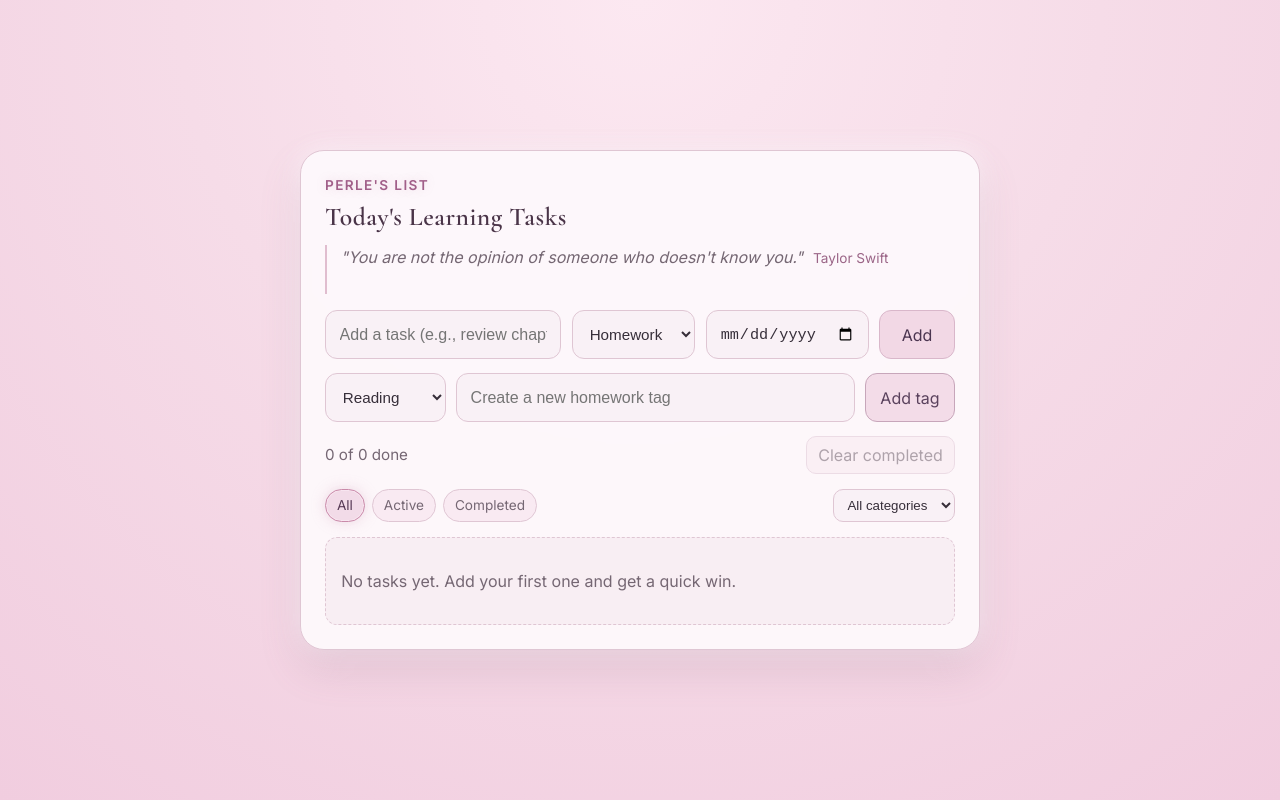
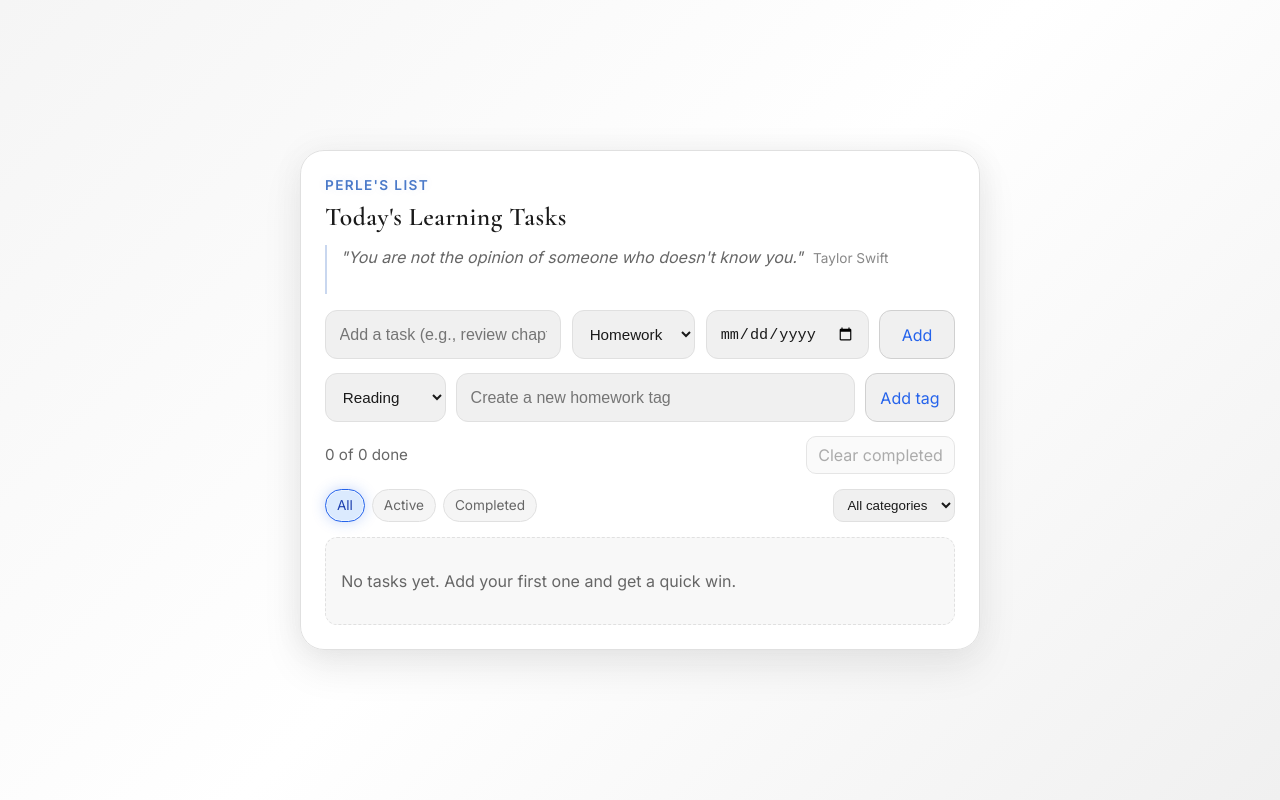
Before and after one commit to remyleIV/one-summa-night, a React (Vite) app: page / in a window 1280 px wide. Built offline with nearby package versions, Linux system fonts and the light colour scheme.

Commit message:
Revert to lily-opening.mp4 video and apply white theme

```diff
--- a/src/App.jsx
+++ b/src/App.jsx
@@ -1,5 +1,5 @@
 import { useEffect, useMemo, useRef, useState } from "react";
-import introVideo from "./assets/intro.mp4";
+import bloomVideo from "./assets/lily-opening.mp4";
 
 const STORAGE_KEY = "student-friendly-tasks-v1";
 const HOMEWORK_TAGS_KEY = "student-friendly-homework-tags-v1";
@@ -66,7 +66,7 @@ const MOTIVATION_QUOTES = [
     song: "Always",
   },
 ];
-const BLOOM_VIDEO_SRC = introVideo;
+const BLOOM_VIDEO_SRC = bloomVideo;
 
 function readInitialTasks() {
   try {
--- a/src/index.css
+++ b/src/index.css
@@ -4,20 +4,20 @@
   font-family: "Inter", "Segoe UI", Roboto, Helvetica, Arial, sans-serif;
   line-height: 1.5;
   font-weight: 400;
-  color: #362e39;
-  background-color: #f7dfea;
-  --bg-main: #f7dfea;
-  --bg-soft: #f3d4e2;
-  --surface: #fdf8fb;
-  --surface-2: #f9f1f6;
-  --border: #dfc6d3;
-  --text-main: #362e39;
-  --text-soft: #756773;
-  --accent: #9f5f87;
-  --accent-soft: #d9b7ca;
-  --danger: #b24f76;
-  --danger-soft: #c995ad;
-  --focus-ring: rgba(201, 131, 167, 0.28);
+  color: #1a1a1a;
+  background-color: #ffffff;
+  --bg-main: #ffffff;
+  --bg-soft: #f5f5f5;
+  --surface: #fafafa;
+  --surface-2: #f0f0f0;
+  --border: #e0e0e0;
+  --text-main: #1a1a1a;
+  --text-soft: #666666;
+  --accent: #2563eb;
+  --accent-soft: #dbeafe;
+  --danger: #dc2626;
+  --danger-soft: #fee2e2;
+  --focus-ring: rgba(37, 99, 235, 0.1);
 }
 
 * {
@@ -35,18 +35,17 @@ body {
   display: grid;
   place-items: center;
   padding: 2rem 1rem;
-  background:
-    radial-gradient(circle at top, #fce8f1 0%, #f6dce8 45%, #f1cddf 100%);
+  background: linear-gradient(135deg, #f5f5f5 0%, #ffffff 50%, #f0f0f0 100%);
 }
 
 .todoCard {
   width: min(680px, 100%);
-  background-color: rgba(253, 248, 251, 0.96);
+  background-color: rgba(255, 255, 255, 0.98);
   border: 1px solid var(--border);
   border-radius: 24px;
   box-shadow:
-    0 18px 40px rgba(145, 98, 124, 0.2),
-    0 0 26px rgba(255, 246, 251, 0.95);
+    0 18px 40px rgba(0, 0, 0, 0.08),
+    0 0 26px rgba(240, 240, 240, 0.95);
   padding: 1.5rem;
   backdrop-filter: blur(5px);
 }
@@ -56,23 +55,23 @@ body {
   font-size: clamp(1.4rem, 2vw, 1.9rem);
   font-family: "Cormorant Garamond", Georgia, "Times New Roman", serif;
   letter-spacing: 0.02em;
-  color: #4a3448;
+  color: #1a1a1a;
 }
 
 .eyebrow {
   margin: 0;
-  color: #a15f89;
+  color: #4b7ac9;
   font-size: 0.85rem;
   font-weight: 600;
   letter-spacing: 0.1em;
   text-transform: uppercase;
-  text-shadow: 0 0 10px rgba(196, 136, 168, 0.25);
+  text-shadow: 0 0 10px rgba(75, 122, 201, 0.1);
 }
 
 .subtitle {
   margin: 0.5rem 0 1rem;
   color: var(--text-soft);
-  border-left: 2px solid rgba(205, 152, 179, 0.62);
+  border-left: 2px solid rgba(75, 122, 201, 0.3);
   padding-left: 0.85rem;
   font-style: italic;
   min-height: 3.1rem;
@@ -97,7 +96,7 @@ body {
   display: inline-block;
   margin-left: 0.35rem;
   font-size: 0.85rem;
-  color: #9b6587;
+  color: #888888;
   font-style: normal;
 }
 
@@ -145,10 +144,10 @@ button {
 }
 
 .addButton {
-  border: 1px solid var(--accent-soft);
+  border: 1px solid #d0d0d0;
   border-radius: 12px;
-  background-color: #f2d8e5;
-  color: #4b3550;
+  background-color: #f0f0f0;
+  color: #2563eb;
   padding: 0.72rem 1rem;
   min-width: 76px;
   cursor: pointer;
@@ -156,8 +155,8 @@ button {
 }
 
 .addButton:hover {
-  filter: brightness(1.05);
-  box-shadow: 0 0 18px rgba(207, 148, 178, 0.3);
+  filter: brightness(0.95);
+  box-shadow: 0 0 18px rgba(37, 99, 235, 0.2);
 }
 
 .addButton:active {
@@ -179,9 +178,9 @@ button {
 }
 
 .clearButton {
-  border: 1px solid var(--border);
-  background-color: #f7e7ef;
-  color: #6d5c68;
+  border: 1px solid #d0d0d0;
+  background-color: #f5f5f5;
+  color: #666666;
   border-radius: 10px;
   padding: 0.4rem 0.7rem;
   cursor: pointer;
@@ -208,7 +207,7 @@ button {
 
 .filterPill {
   border: 1px solid var(--border);
-  background-color: #f9eaf2;
+  background-color: #f5f5f5;
   color: var(--text-soft);
   border-radius: 999px;
   padding: 0.35rem 0.68rem;
@@ -218,18 +217,18 @@ button {
 }
 
 .filterPill:hover {
-  border-color: #c992b0;
-  box-shadow: 0 0 12px rgba(203, 152, 179, 0.25);
+  border-color: #2563eb;
+  box-shadow: 0 0 12px rgba(37, 99, 235, 0.15);
   transform: translateY(-1px);
 }
 
 .filterPill.active {
-  border-color: #c98aa9;
-  background-color: #f2dbe8;
-  color: #573a56;
+  border-color: #2563eb;
+  background-color: #dbeafe;
+  color: #1e40af;
   box-shadow:
-    0 0 14px rgba(211, 163, 188, 0.38),
-    inset 0 0 0 1px rgba(255, 244, 250, 0.42);
+    0 0 14px rgba(37, 99, 235, 0.25),
+    inset 0 0 0 1px rgba(255, 255, 255, 0.5);
 }
 
 .categoryFilter {
@@ -243,7 +242,7 @@ button {
 .emptyState {
   border: 1px dashed var(--border);
   border-radius: 12px;
-  background-color: #f8eef3;
+  background-color: #f8f8f8;
   padding: 0.95rem;
   color: var(--text-soft);
 }
@@ -261,7 +260,7 @@ button {
   align-items: center;
   gap: 0.9rem;
   border: 1px solid var(--border);
-  background-color: #fffafc;
+  background-color: #fafafa;
   border-radius: 12px;
   padding: 0.7rem 0.8rem;
 }
@@ -281,7 +280,7 @@ button {
   height: 1.1rem;
   margin: 0;
   border-radius: 999px;
-  border: 1.5px solid var(--accent-soft);
+  border: 1.5px solid #2563eb;
   background-color: transparent;
   display: grid;
   place-items: center;
@@ -308,12 +307,12 @@ button {
 }
 
 .taskLabel input[type="checkbox"]:checked {
-  border-color: var(--accent);
-  background-color: rgba(169, 140, 87, 0.16);
+  border-color: #2563eb;
+  background-color: rgba(37, 99, 235, 0.1);
 }
 
 .taskLabel input[type="checkbox"]:checked::after {
-  background-color: var(--accent);
+  background-color: #2563eb;
 }
 
 .taskLabel input[type="checkbox"]:active {
@@ -326,7 +325,7 @@ button {
 
 .taskTitle.done {
   text-decoration: line-through;
-  color: #9d8b99;
+  color: #aaaaaa;
 }
 
 .taskMeta {
@@ -344,31 +343,31 @@ button {
 }
 
 .categoryChip {
-  background-color: #ead8e4;
-  color: #61485d;
+  background-color: #dbeafe;
+  color: #1e40af;
 }
 
 .homeworkTagChip {
-  background-color: #e3d4ef;
-  color: #5f4b76;
+  background-color: #f0e6ff;
+  color: #5b21b6;
 }
 
 .dueChip {
-  background-color: #dff1ec;
-  color: #3f665f;
+  background-color: #ccfbf1;
+  color: #0d6d52;
 }
 
 .deleteButton {
-  border: 1px solid var(--danger-soft);
-  background-color: #f7e4ec;
-  color: #915374;
+  border: 1px solid #fee2e2;
+  background-color: #f5f5f5;
+  color: #dc2626;
   border-radius: 10px;
   padding: 0.45rem 0.7rem;
   cursor: pointer;
 }
 
 .deleteButton:hover {
-  background-color: #f3d8e5;
+  background-color: #fee2e2;
 }
 
 .homeworkTagRow {
@@ -378,10 +377,10 @@ button {
 }
 
 .addTagButton {
-  border: 1px solid #c7a6ba;
+  border: 1px solid #d0d0d0;
   border-radius: 12px;
-  background-color: #f3dce8;
-  color: #5a425d;
+  background-color: #f0f0f0;
+  color: #2563eb;
   padding: 0.72rem 0.9rem;
   min-width: 86px;
   cursor: pointer;
@@ -389,8 +388,8 @@ button {
 }
 
 .addTagButton:hover {
-  border-color: #cd95b3;
-  box-shadow: 0 0 14px rgba(208, 164, 187, 0.36);
+  border-color: #2563eb;
+  box-shadow: 0 0 14px rgba(37, 99, 235, 0.2);
 }
 
 .customTagList {
@@ -401,22 +400,22 @@ button {
 }
 
 .customTagChip {
-  border: 1px solid #cfa9bf;
-  background-color: #f8e9f0;
-  color: #6a4d63;
+  border: 1px solid #d0d0d0;
+  background-color: #f5f5f5;
+  color: #2563eb;
   border-radius: 999px;
   padding: 0.26rem 0.62rem;
   cursor: pointer;
 }
 
 .customTagChip:hover {
-  border-color: #bb7598;
-  box-shadow: 0 0 8px rgba(201, 130, 166, 0.24);
+  border-color: #2563eb;
+  box-shadow: 0 0 8px rgba(37, 99, 235, 0.15);
 }
 
 .loadingScreen {
   min-height: 100vh;
-  background: #f2cfdf;
+  background: #f5f5f5;
   display: grid;
   place-items: center;
   padding: 0;
@@ -427,10 +426,10 @@ button {
   width: min(420px, 78vw);
   border-radius: 18px;
   overflow: hidden;
-  border: 1px solid #d8a8c0;
+  border: 1px solid #e0e0e0;
   box-shadow:
-    0 16px 34px rgba(154, 95, 124, 0.28),
-    0 0 18px rgba(255, 240, 248, 0.85);
+    0 16px 34px rgba(0, 0, 0, 0.1),
+    0 0 18px rgba(250, 250, 250, 0.9);
   opacity: 1;
   transition: opacity 0.42s ease;
 }
@@ -445,7 +444,7 @@ button {
   aspect-ratio: 1 / 1;
   object-fit: cover;
   object-position: center;
-  background: #f2cfdf;
+  background: #f5f5f5;
 }
 
 @media (max-width: 540px) {
```
